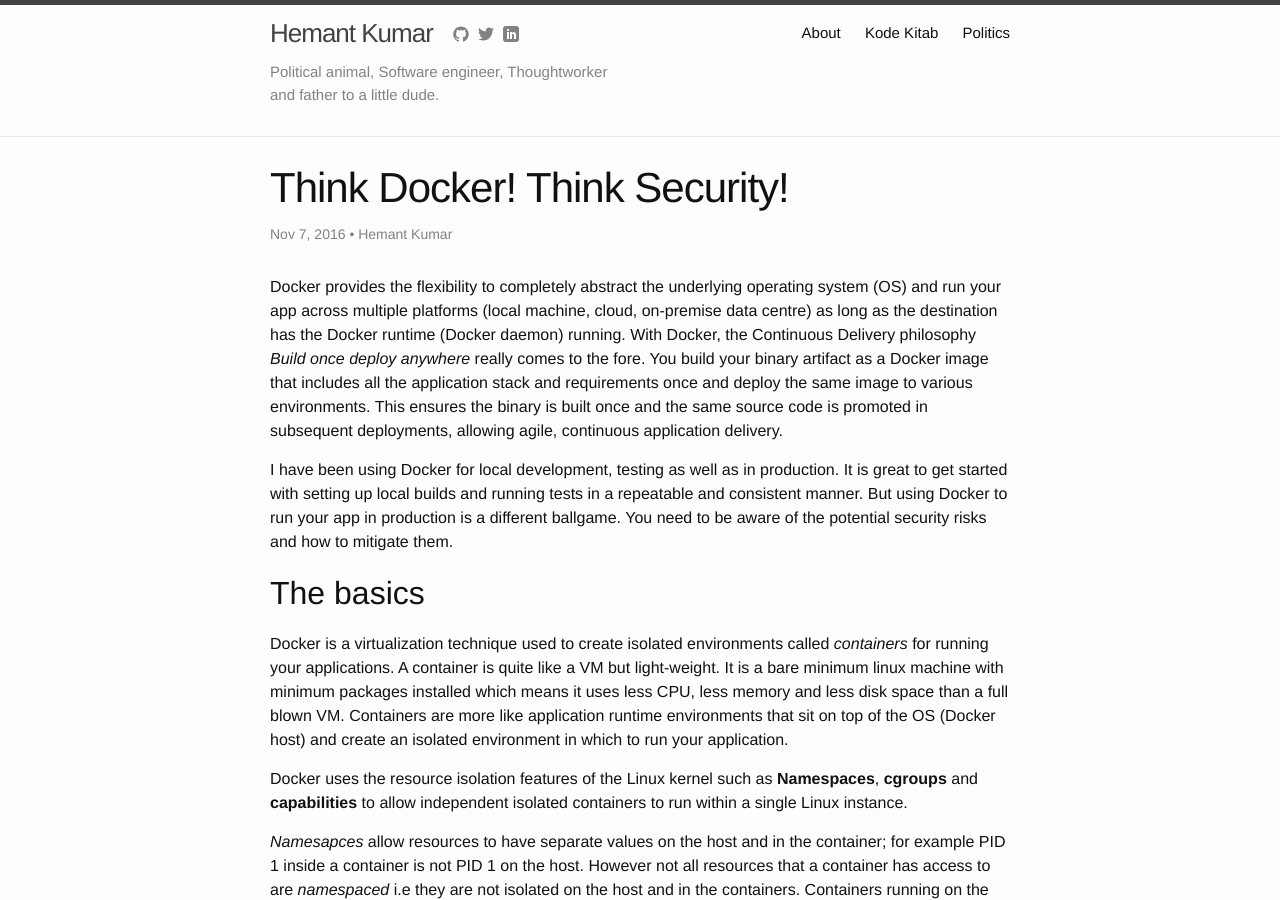
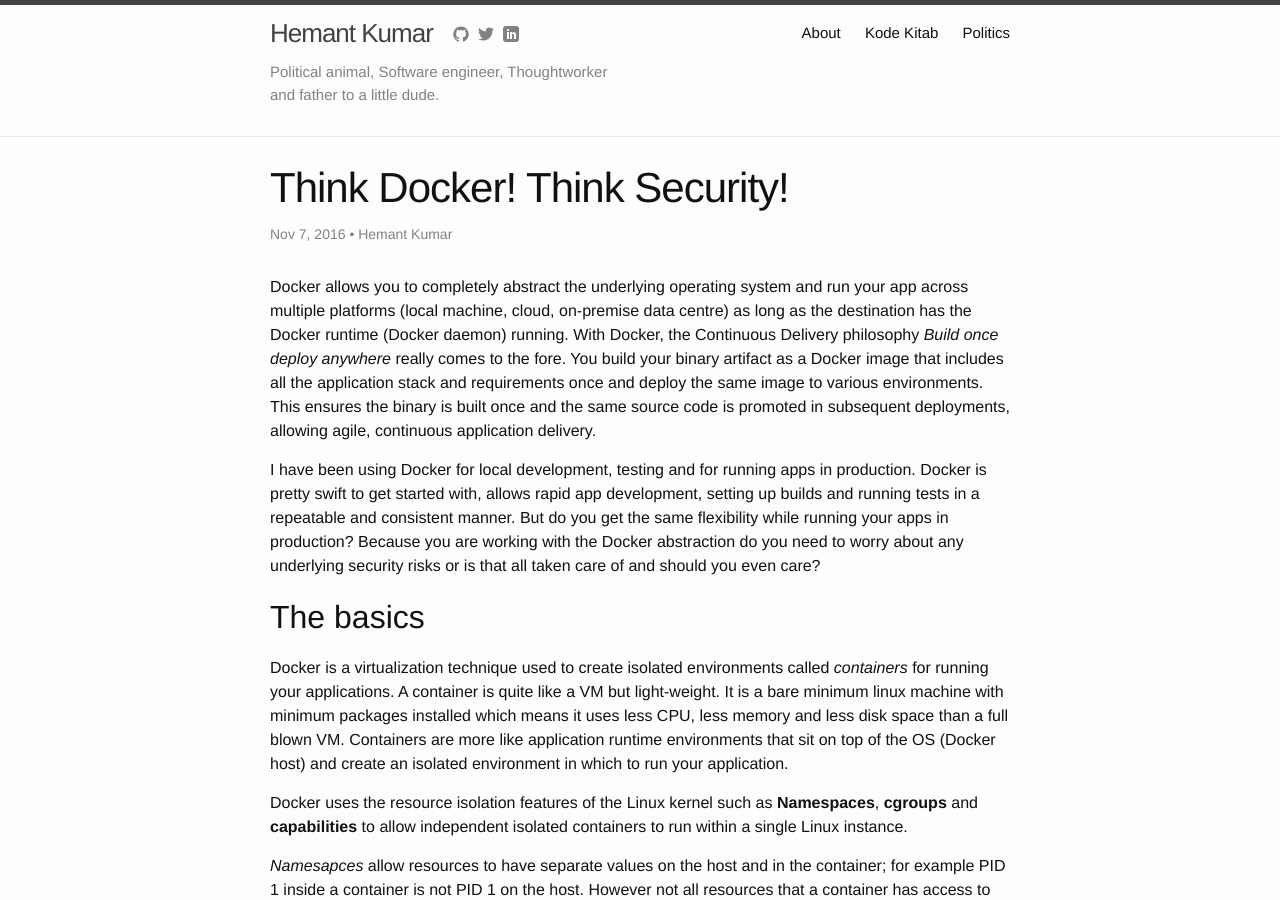
Before and after one commit to hemantksingh/hemantksingh.github.io, a Jekyll site: the page built from _posts/2016-11-07-think-docker-think-security.markdown, in a window 1280 px wide and 900 px high. Built offline with Jekyll 4.4.1, drawn with Linux system fonts in a browser that asks for light colours; comment, search, counter and statistics services are not loaded.

Commit message:
Updates docker security introduction.

```diff
--- a/_posts/2016-11-07-think-docker-think-security.markdown
+++ b/_posts/2016-11-07-think-docker-think-security.markdown
@@ -9,9 +9,9 @@
 modified_time: '2016-11-07T07:23:00.000-08:00'
 ---
 
-Docker provides the flexibility to completely abstract the underlying operating system (OS) and run your app across multiple platforms (local machine, cloud, on-premise data centre) as long as the destination has the Docker runtime (Docker daemon) running. With Docker, the Continuous Delivery philosophy *Build once deploy anywhere* really comes to the fore. You build your binary artifact as a Docker image that includes all the application stack and requirements once and deploy the same image to various environments. This ensures the binary is built once and the same source code is promoted in subsequent deployments, allowing agile, continuous application delivery.
+Docker allows you to completely abstract the underlying operating system and run your app across multiple platforms (local machine, cloud, on-premise data centre) as long as the destination has the Docker runtime (Docker daemon) running. With Docker, the Continuous Delivery philosophy *Build once deploy anywhere* really comes to the fore. You build your binary artifact as a Docker image that includes all the application stack and requirements once and deploy the same image to various environments. This ensures the binary is built once and the same source code is promoted in subsequent deployments, allowing agile, continuous application delivery.
 
-I have been using Docker for local development, testing as well as in production. It is great to get started with setting up local builds and running tests in a repeatable and consistent manner. But using Docker to run your app in production is a different ballgame. You need to be aware of the potential security risks and how to mitigate them.
+I have been using Docker for local development, testing and for running apps in production. Docker is pretty swift to get started with, allows rapid app development, setting up builds and running tests in a repeatable and consistent manner. But do you get the same flexibility while running your apps in production? Because you are working with the Docker abstraction do you need to worry about any underlying security risks or is that all taken care of and should you even care?
 
 ## The basics
 Docker is a virtualization technique used to create isolated environments called *containers* for running your applications. A container is quite like a VM but light-weight. It is a bare minimum linux machine with minimum packages installed which means it uses less CPU, less memory and less disk space than a full blown VM. Containers are more like application runtime environments that sit on top of the OS (Docker host) and create an isolated environment in which to run your application.
```
